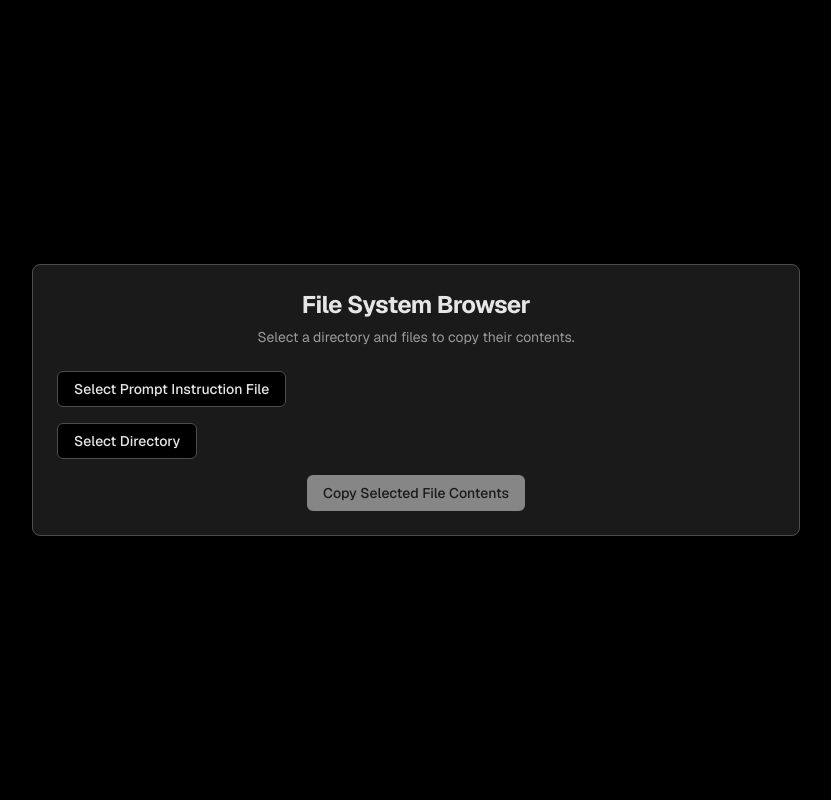
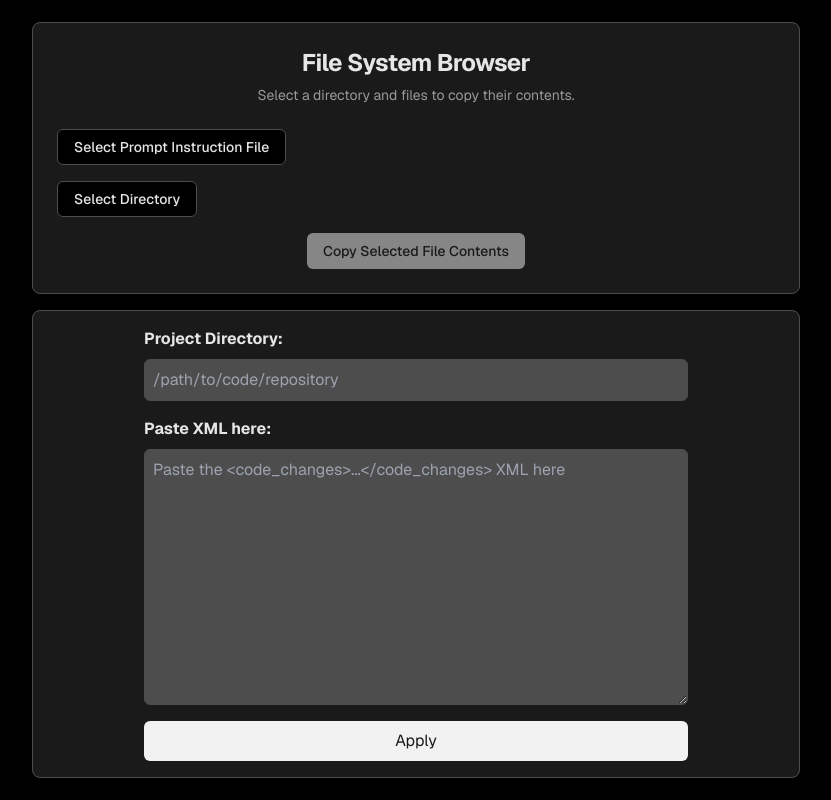
Before and after one commit to brettsmith212/create-llm-prompt, a Next.js app: page / in a window 1280 px wide. Shown: the whole page, without its empty margins (224-1055 px from the left). Built offline with nearby package versions, Linux system fonts and the light colour scheme.

Commit message:
added ai response parser

```diff
--- a/src/app/page.tsx
+++ b/src/app/page.tsx
@@ -1,9 +1,15 @@
 import FileSystemBrowser from "../components/FileSystemBrowser";
+import { ApplyChangesForm } from "../components/apply-changes-form";
+import { Card } from "~/components/ui/card";
 
 export default function HomePage() {
   return (
     <main className="flex min-h-screen flex-col items-center justify-center p-4">
       <FileSystemBrowser />
+
+      <Card className="w-[90%] max-w-3xl mt-4">
+        <ApplyChangesForm />
+      </Card>
     </main>
   );
 }
--- a/src/components/apply-changes-form.tsx
+++ b/src/components/apply-changes-form.tsx
@@ -46,7 +46,7 @@ export function ApplyChangesForm() {
           type="text"
           value={projectDirectory}
           onChange={(e) => setProjectDirectory(e.target.value)}
-          placeholder="e.g. /Users/myusername/projects/o1-xml-parser"
+          placeholder="/path/to/code/repository"
         />
       </div>
       <div className="flex flex-col">
```
